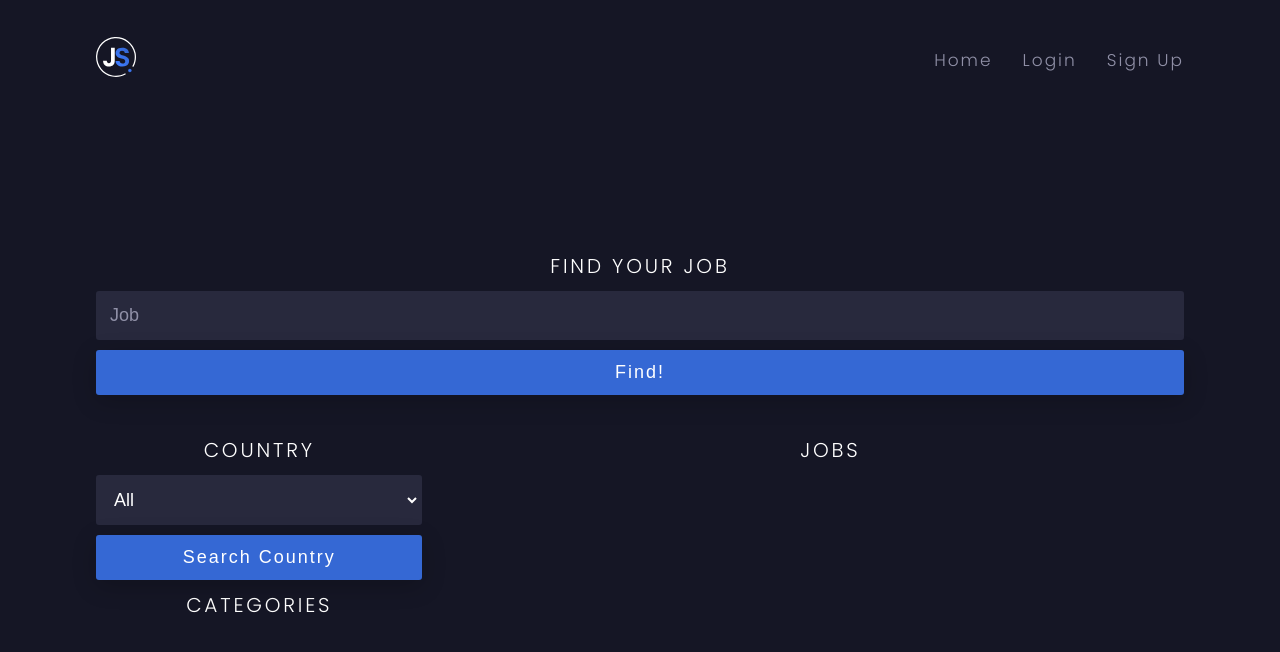
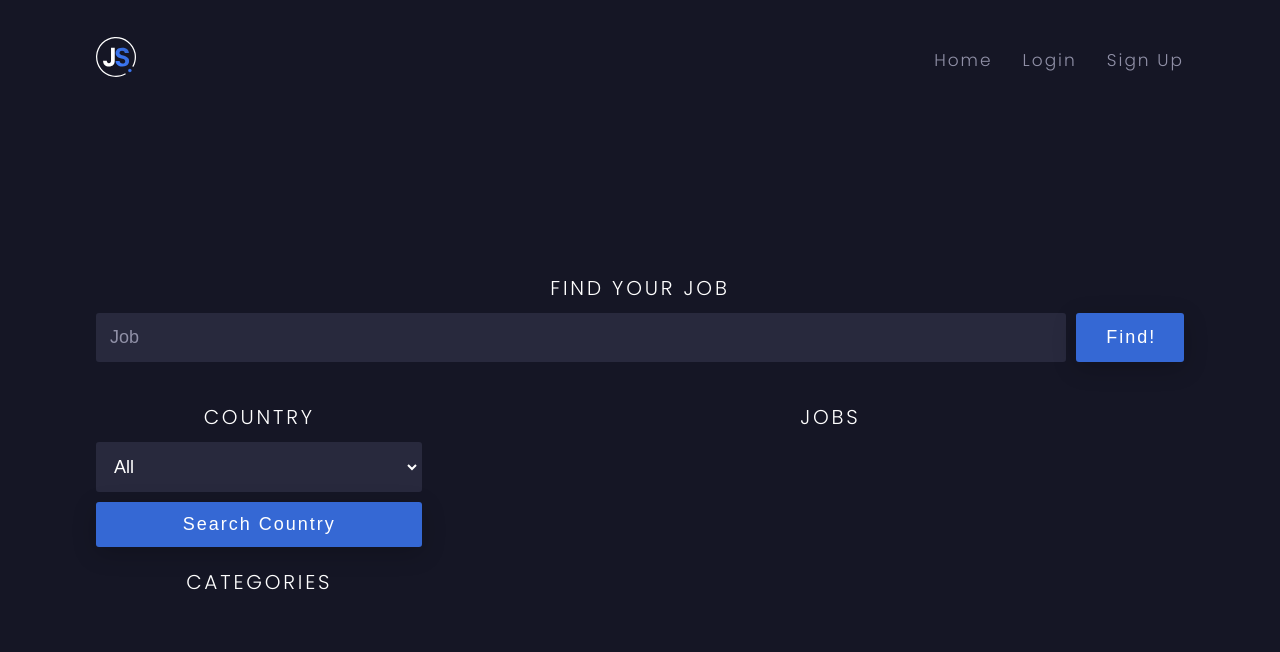
Before and after one commit to JorgeAVargasC/tzuzulcodebootcamp-frontend-react-project, a React (Create React App) app: page /jobs in a window 1280 px wide. Shown: the top 652 px of the page. Built offline with nearby package versions, Linux system fonts and the light colour scheme.

Commit message:
Search bar styles in Jobs page

```diff
--- a/src/index.css
+++ b/src/index.css
@@ -324,6 +324,25 @@
 }
 
 /* Jobs */
+
+.search-job{
+	width: 100%;
+	display: flex;
+	flex-direction: row;
+	justify-content: space-between;
+	align-items: center;
+}
+
+.search-job input{
+	width: 90%;
+	margin: 0;
+	margin-right: 1rem;
+}
+
+.search-job button{
+	width: 10%;
+	height: 4.9rem;
+}
 
 .jobs-grid-container{
 	display: flex;
@@ -660,7 +679,7 @@
 }
 
 .title-categories {
-	margin-top: 1rem;
+	margin-top: 2rem;
 }
 
 .flex-shrink-0 {
--- a/src/pages/Jobs.jsx
+++ b/src/pages/Jobs.jsx
@@ -158,10 +158,12 @@
 				<div className="jobs-grid-container">
 					<div className="item-container">
 						<h4 className="title-find">Find your job</h4>
-						<input className="inp find-job" type="text" placeholder="Job" />
-						<button className="btn" onClick={() => byCategory()} type="button">
-							<span>Find!</span>
-						</button>
+						<div className="search-job">
+							<input className="inp find-job" type="text" placeholder="Job" />
+							<button className="btn" onClick={() => byCategory()} type="button">
+								<span>Find!</span>
+							</button>
+						</div>
 					</div>
 
 					<div className="item-container">
```
